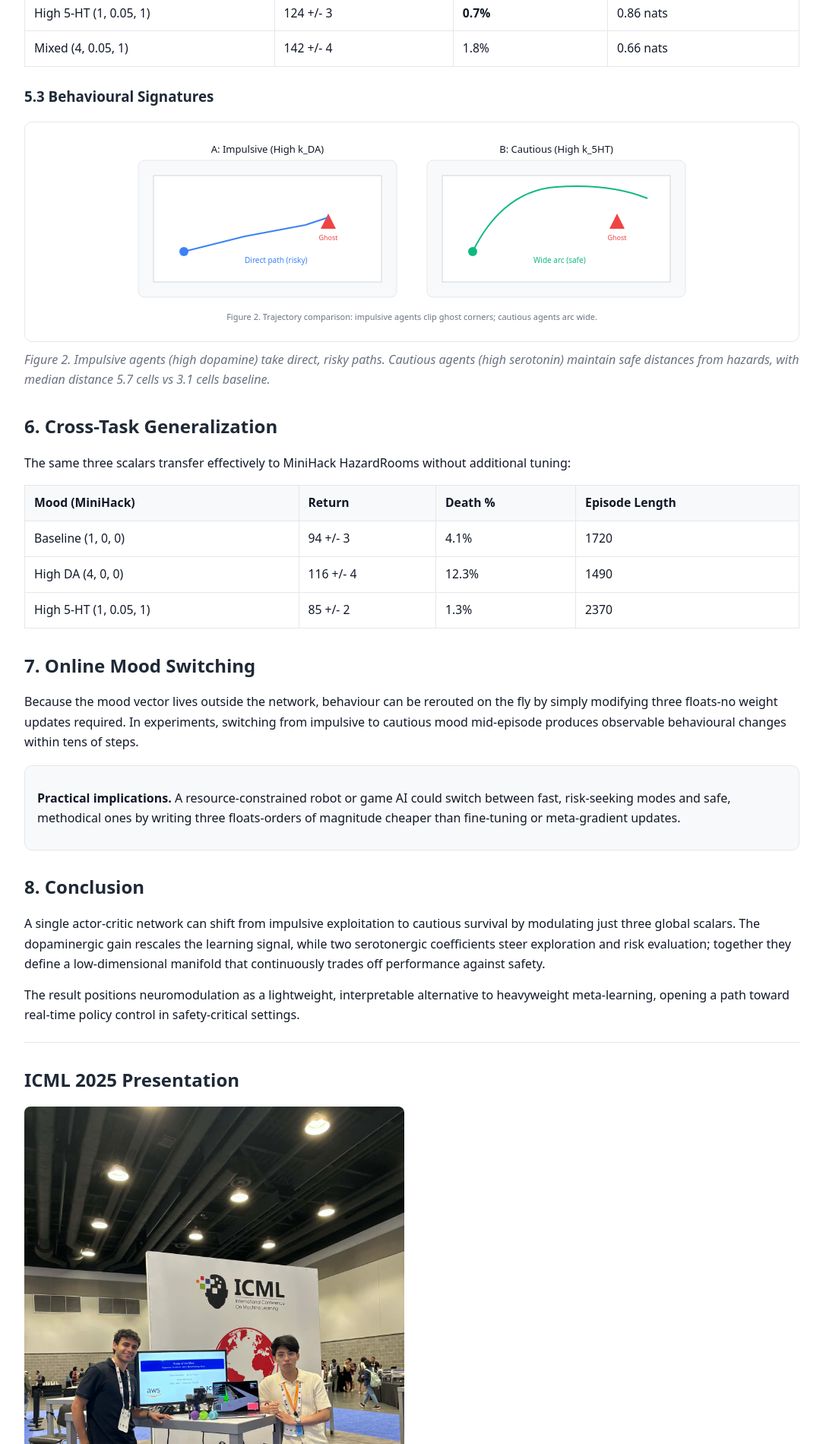
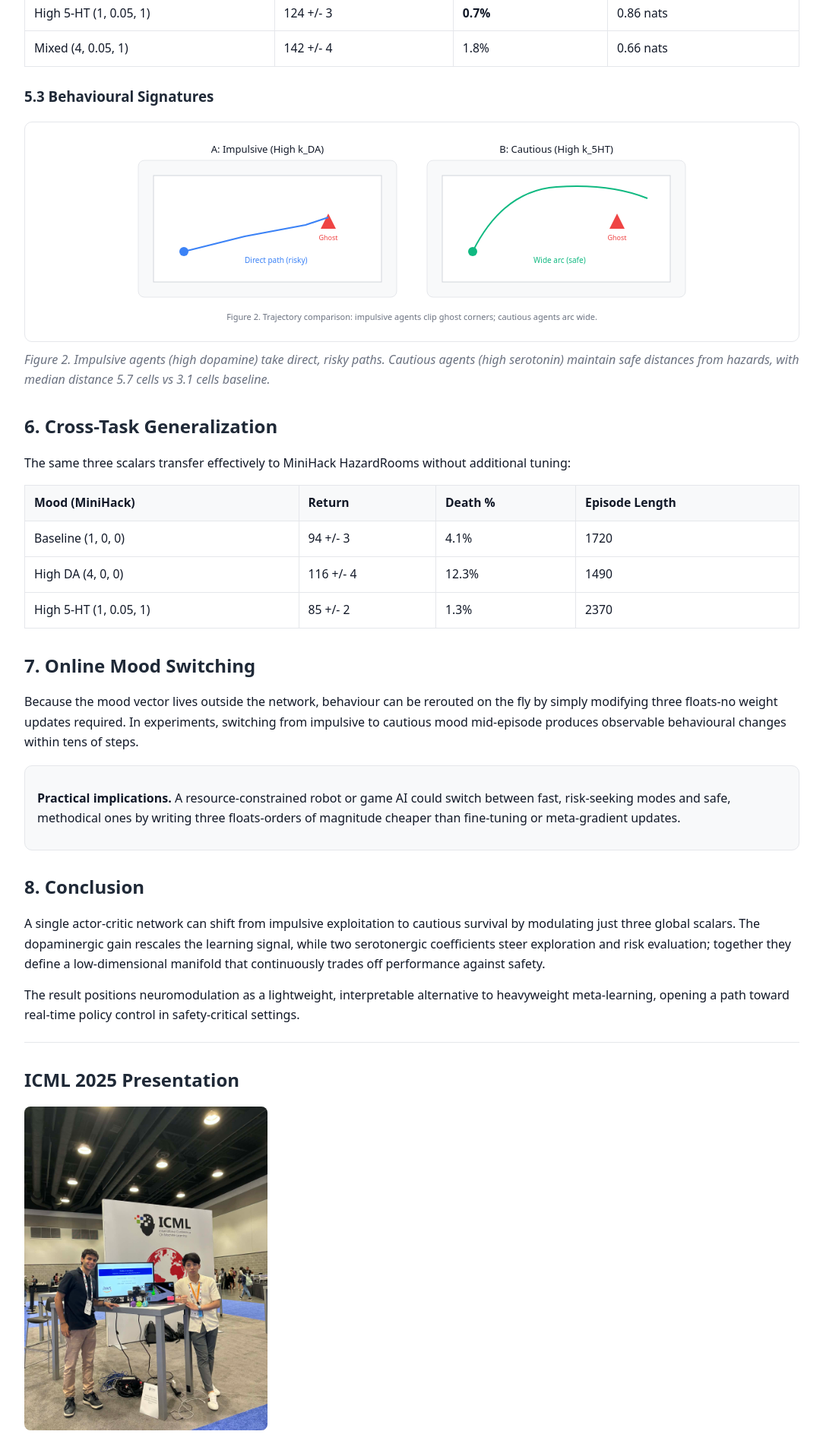
Before and after one commit to fumadari/fumadari.github.io, a Jekyll site: the page projects/mood-swings.html, which Jekyll copies as it is, in a window 1280 px wide. Shown: the part 3319-5219 px from the top of the page at 76% size, without its empty margins (98-1181 px from the left). Built offline with Jekyll 4.4.1, drawn with Linux system fonts in a browser that asks for light colours; grey boxes are pictures that could not be loaded.

Commit message:
Further reduce ICML media size to 320px

```diff
--- a/projects/mood-swings.html
+++ b/projects/mood-swings.html
@@ -438,10 +438,10 @@
 
   <h2>ICML 2025 Presentation</h2>
   <p>
-    <img src="../assets/icml-pic.jpeg" alt="ICML 2025 Presentation" style="max-width: 500px; border-radius: 8px; margin-bottom: 1em;"/>
+    <img src="../assets/icml-pic.jpeg" alt="ICML 2025 Presentation" style="max-width: 320px; border-radius: 8px; margin-bottom: 1em;"/>
   </p>
   <p>
-    <video controls style="max-width: 500px; border-radius: 8px;">
+    <video controls style="max-width: 320px; border-radius: 8px;">
       <source src="../assets/icml-video.mp4" type="video/mp4">
       Your browser does not support the video tag.
     </video>
```
